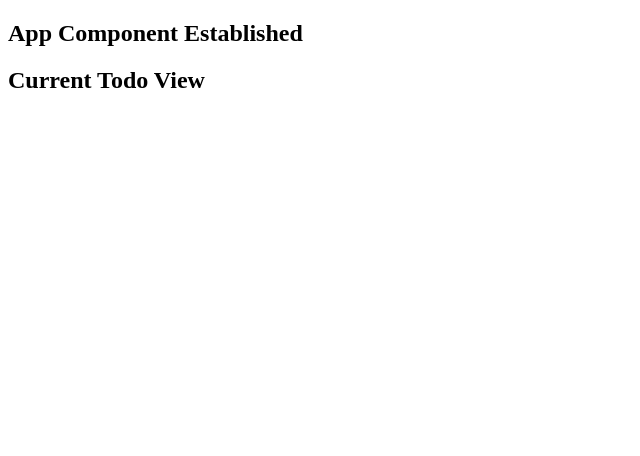
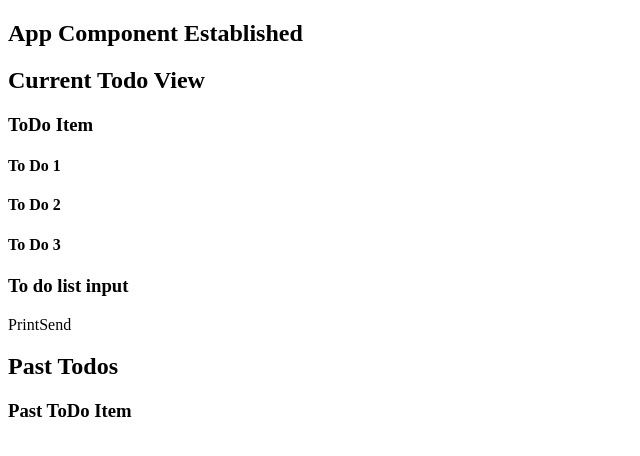
Before and after one commit to Raylin009/daily_todo, a React app: page / in a window 1280 px wide. Shown: the top 456 px of the page, without its empty margins (0-640 px from the left). Built offline with nearby package versions, Linux system fonts and the light colour scheme.

Commit message:
All components connected according to layout

```diff
--- a/src/App.jsx
+++ b/src/App.jsx
@@ -1,5 +1,6 @@
 import React from 'react';
 import CurrTodoView from './components/CurrTodoView.jsx';
+import PastTodos from './components/PastTodos.jsx';
 
 class App extends React.Component {
   constructor(props) {
@@ -14,6 +15,7 @@ class App extends React.Component {
       <div>
         <h1>App Component Established</h1>
         <CurrTodoView />
+        <PastTodos />
       </div>
     );
   }
--- a/src/components/CurrTodoView.jsx
+++ b/src/components/CurrTodoView.jsx
@@ -1,4 +1,7 @@
 import React from 'react';
+import TDList from './TDList.jsx';
+import TDinput from './TDinput.jsx';
+import OptBtn from './OptBtn.jsx';
 
 class currTodoView extends React.Component {
   constructor(props) {
@@ -10,6 +13,9 @@ class currTodoView extends React.Component {
     return (
       <div>
         <h2>Current Todo View</h2>
+        <TDList />
+        <TDinput />
+        <OptBtn />
       </div>
     );
   }
--- /dev/null
+++ b/src/components/OptBtn.jsx
@@ -0,0 +1,19 @@
+import React from 'react';
+
+class OptBtn extends React.Component {
+  constructor(props) {
+    super(props);
+    this.state = {};
+  }
+
+  render() {
+    return (
+      <div>
+        <a>Print</a>
+        <a>Send</a>
+      </div>
+    );
+  }
+}
+
+export default OptBtn;
--- /dev/null
+++ b/src/components/PTDItem.jsx
@@ -0,0 +1,9 @@
+import React from 'react';
+
+const PTDItem = props => (
+  <div>
+    <h3>Past ToDo Item</h3>
+  </div>
+);
+
+export default PTDItem;
--- a/src/components/PastTodos.jsx
+++ b/src/components/PastTodos.jsx
@@ -0,0 +1,11 @@
+import React from 'react';
+import PTDItem from './PTDItem.jsx'
+
+const PastTodos = props => (
+  <div>
+    <h2>Past Todos</h2>
+    <PTDItem />
+  </div>
+);
+
+export default PastTodos;
--- a/src/components/TDInput.jsx
+++ b/src/components/TDInput.jsx
@@ -0,0 +1,9 @@
+import React from 'react';
+
+const TDinput = props => (
+  <div>
+    <h3> To do list input</h3>
+  </div>
+);
+
+export default TDinput;
--- a/src/components/TDItem.jsx
+++ b/src/components/TDItem.jsx
@@ -0,0 +1,26 @@
+import React from 'react';
+
+class TDitem extends React.Component {
+  constructor(props) {
+    super(props);
+    this.state = {};
+  }
+
+  render() {
+    return (
+      <div>
+        <div>
+          <h4>To Do 1</h4>
+        </div>
+        <div>
+          <h4>To Do 2</h4>
+        </div>
+        <div>
+          <h4>To Do 3</h4>
+        </div>
+      </div>
+    );
+  }
+}
+
+export default TDitem;
--- a/src/components/TDList.jsx
+++ b/src/components/TDList.jsx
@@ -0,0 +1,11 @@
+import React from 'react';
+import TDitem from './TDitem.jsx';
+
+const TDList = props => (
+  <div>
+    <h3>ToDo Item</h3>
+    <TDitem />
+  </div>
+);
+
+export default TDList;
```
Also changed, not shown: src/components/OptButton.jsx (deleted), 3 other files (tests, documents, lock files or other folders).
